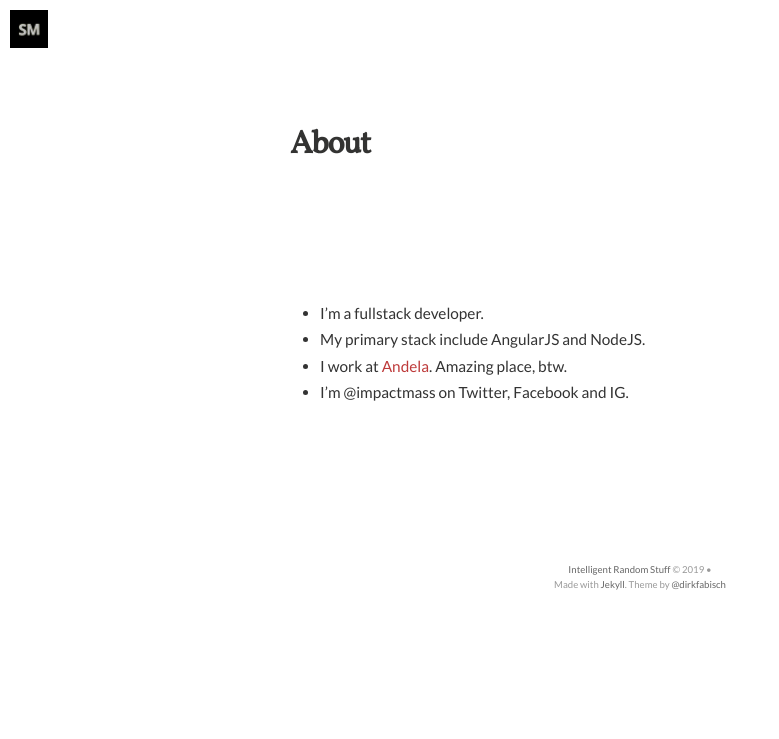
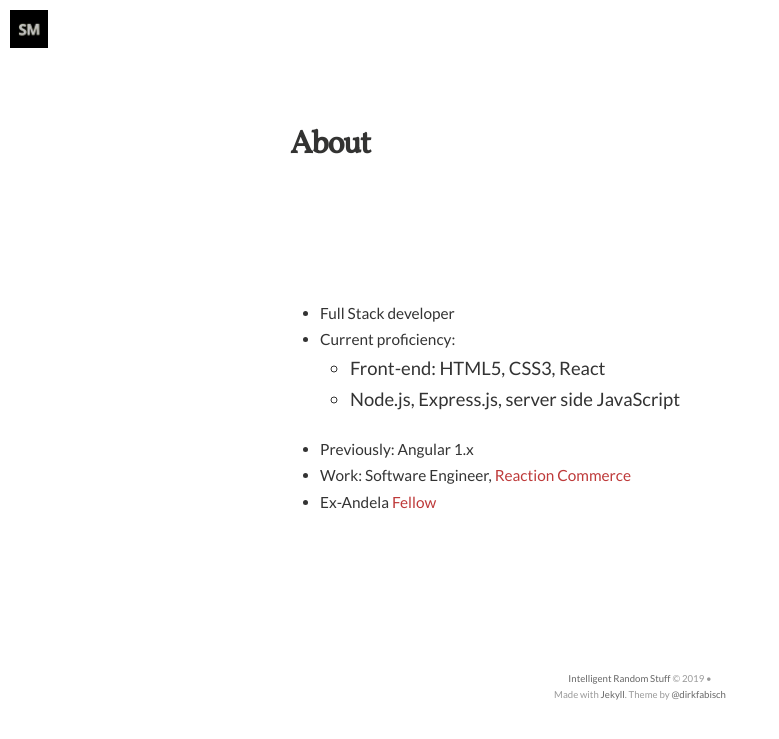
Before and after one commit to impactmass/impactmass.github.io, a Jekyll site: the page built from about.md, in a window 1280 px wide. Shown: the top 739 px of the page, without its empty margins (0-779 px from the left). Built offline with Jekyll 4.4.1, drawn with Linux system fonts in a browser that asks for light colours; nearby versions of some CDN libraries.

Commit message:
Update about

```diff
--- a/about.md
+++ b/about.md
@@ -4,7 +4,10 @@ title: About
 permalink: /about/
 ---
 
-* I'm a fullstack developer.
-* My primary stack include AngularJS and NodeJS.
-* I work at [Andela](http://andela.co). Amazing place, btw.
-* I'm @impactmass on Twitter, Facebook and IG.
+* Full Stack developer
+* Current proficiency:
+  - Front-end: HTML5, CSS3, React
+  - Node.js, Express.js, server side JavaScript
+* Previously: Angular 1.x
+* Work: Software Engineer, [Reaction Commerce](http://reactioncommerce.com)
+* Ex-Andela [Fellow](http://andela.com/fellowship/apply)
```
